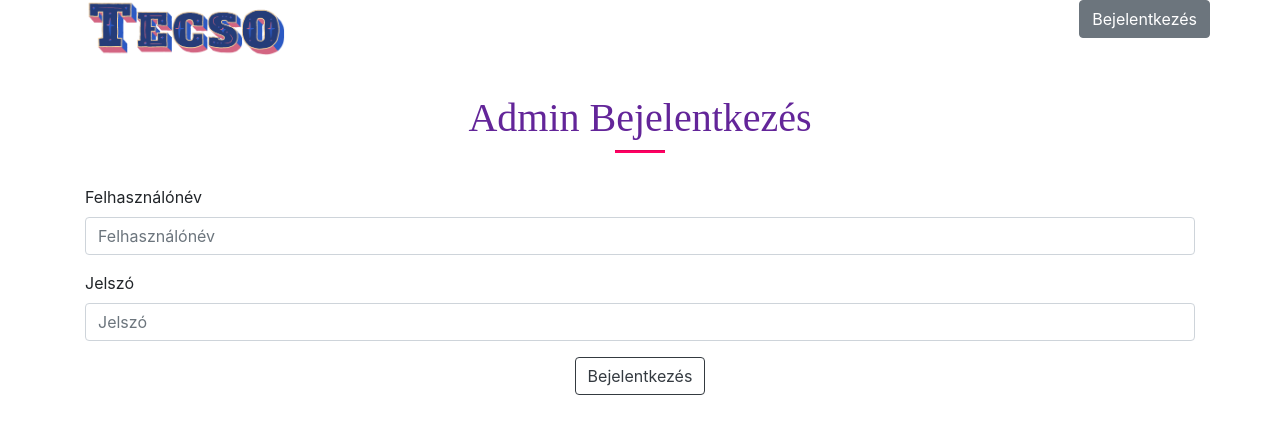
After one commit to bohusfanni/Internetes_aruhaz, a PHP site: page /XE/admin_login.html in a window 1280 px wide. The commit adds this page. Shown: the top 434 px of the page. Run offline with PHP 8.4, Linux system fonts and the light colour scheme; some libraries are stand-ins or nearby versions.

Commit message:
JO LOGIN

```diff
--- /dev/null
+++ b/code/admin_login.html
@@ -0,0 +1,54 @@
+<!DOCTYPE html>
+<html lang="en">
+<head>
+    <meta charset="UTF-8">
+    <title>Tecso</title>
+    <link rel="icon" href="icon.png" sizes="57x57" >
+    <meta name="viewport" content="width=device-width, initial-scale=1">
+    <link rel="stylesheet" href="https://maxcdn.bootstrapcdn.com/bootstrap/4.5.2/css/bootstrap.min.css">
+    <script src="https://ajax.googleapis.com/ajax/libs/jquery/3.5.1/jquery.min.js"></script>
+    <script src="https://cdnjs.cloudflare.com/ajax/libs/popper.js/1.16.0/umd/popper.min.js"></script>
+    <script src="https://maxcdn.bootstrapcdn.com/bootstrap/4.5.2/js/bootstrap.min.js"></script>
+    <script src='https://kit.fontawesome.com/a076d05399.js'></script>
+</head>
+<style>
+
+</style>
+<body>
+<div class="container">
+    <div class="row">
+
+        <div class="col">
+            <img src="tecso.png" alt="logo" width="200">
+        </div>
+        <div class="text-center">
+            <button type="submit" class="btn btn-secondary">Bejelentkezés</button>
+        </div>
+
+
+    </div>
+
+</div>
+
+
+<div class="container" style="padding-top: 1cm;">
+        <h1 class="text-center" style="color: rgb(99, 37, 153); font-family: 'Times New Roman', Times, serif;">Admin Bejelentkezés</h1>
+        <hr style="margin-top: 0;margin-bottom:2em;width: 50px; text-align: center;height:2px;color:rgb(255, 0, 98);background-color:rgb(255, 0, 98)">
+
+<form method="POST" action="admin_login.php" accept-charset="utf-8">
+    <div class="form-group">
+        <label for="username">Felhasználónév</label>
+        <input type="text" name="Felhanev" class="form-control" id="username" placeholder="Felhasználónév" required>
+    </div>
+    <div class="form-group">
+        <label for="password">Jelszó</label>
+        <input type="password" name="Jelszo" class="form-control" id="password" placeholder="Jelszó" required>
+    </div>
+    <div class="text-center">
+        <button type="submit" class="btn btn-outline-dark">Bejelentkezés</button>
+    </div>
+</form>
+</div>
+
+</body>
+</html>
--- a/code/login.php
+++ b/code/login.php
@@ -17,7 +17,7 @@ if($returned_rows!=1){
     echo "Sikertelen bejelentkez�s";
 /* itt van valami baj : Parse error: syntax error, unexpected '{', expecting '(' in C:\xampp\htdocs\Internetes_aruhaz\code\login.php on line 19 */
 }else {
-    echo "�dv�zl�m ".$nev.", hamarosan �tir�ny�tom a f�oldalra";
+    echo "Üdvözlöm ".$nev.", hamarosan Átirinyítom a főoldalra";
     session_start();
     $_SESSION["fnev"]=$nev;
     $statement = $connection->parseQuery("SELECT Felhanev FROM Rgazda WHERE Felhanev='".$nev."'");
@@ -32,7 +32,7 @@ $count=0;
     if($count==1){
       $_SESSION["admin"]=true;
     }else{
-    echo "�dv�zl�m ".$nev.", hamarosan �tir�ny�tom a f�oldalra";
+    echo "�dv�zl�m ".$nev.", hamarosan átír�ny�tom a f�oldalra";
     session_start();
     $_SESSION["fnev"]=$nev;
     $statement = $connection->parseQuery("SELECT felhasznev FROM Elado WHERE felhasznev='".$nev."'");
```
Also changed, not shown: code/admin_login.php (added, +42 -0 lines), code/dbconn.php (+7 -2 lines), code/main.php (renamed from code/main.html, +6 -1 lines).
